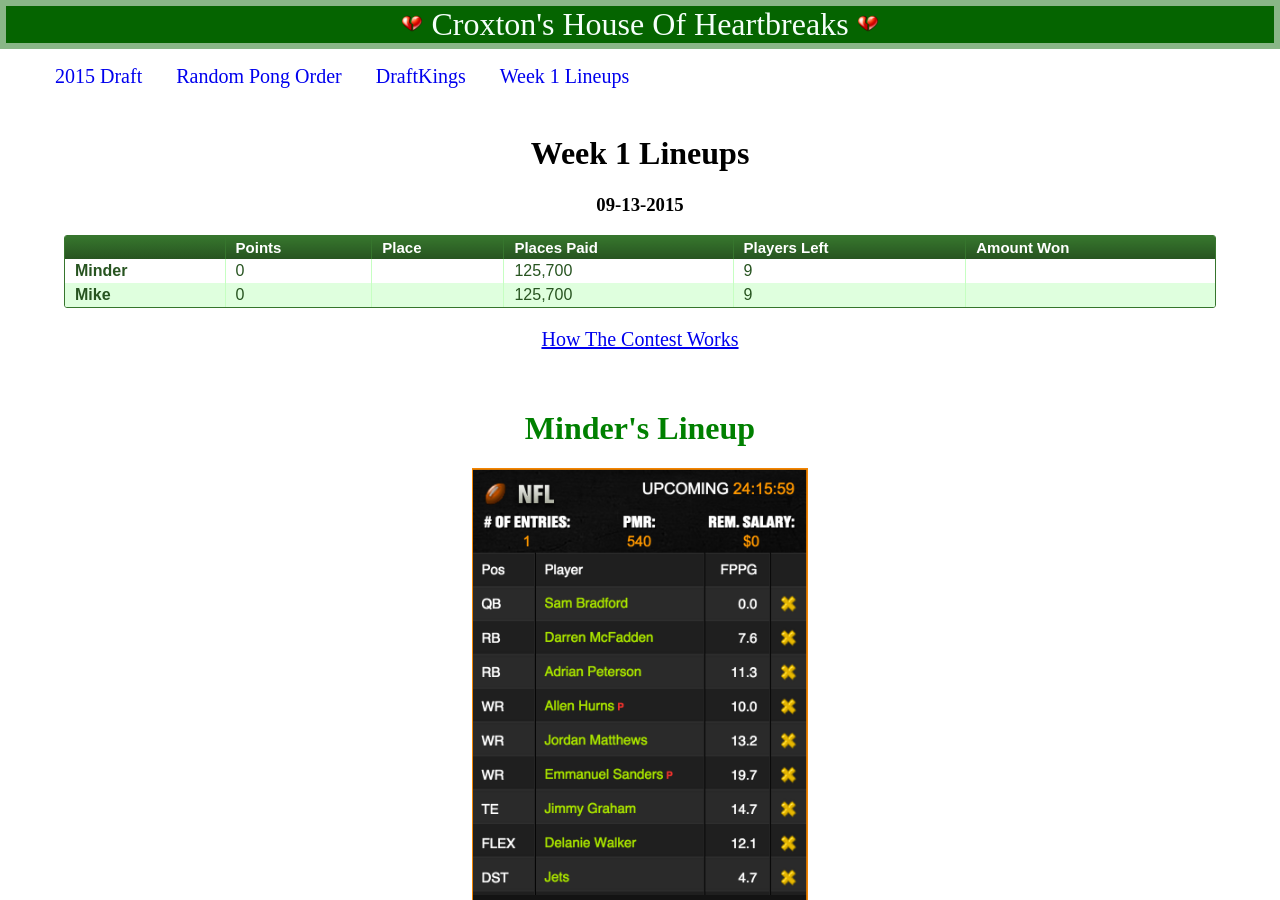
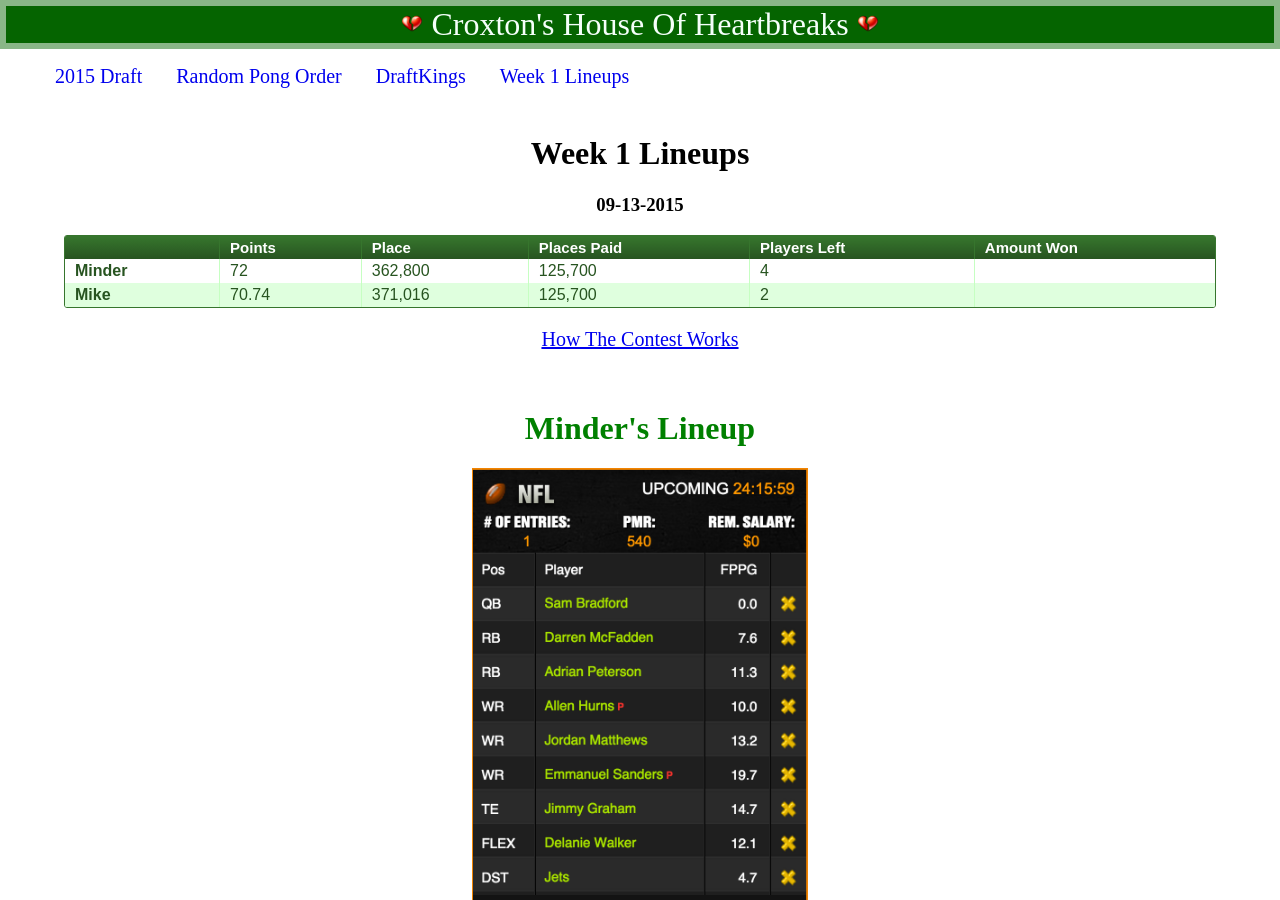
Before and after one commit to fdel15/fdel15.github.io, a Jekyll site: the page built from chohb/draftking-lineups.html, in a window 1280 px wide and 900 px high. Built offline with Jekyll 4.4.1, drawn with Linux system fonts in a browser that asks for light colours.

Commit message:
update stats

```diff
--- a/chohb/draftking-lineups.html
+++ b/chohb/draftking-lineups.html
@@ -22,18 +22,18 @@
     <tbody>
       <tr>
         <td style="font-weight: bold;">Minder</td>
-        <td>0</td>
-        <td></td>
+        <td>72</td>
+        <td>362,800</td>
         <td>125,700</td>
-        <td>9</td>
+        <td>4</td>
         <td></td>
       </tr>
       <tr class="alt">
         <td style="font-weight: bold;">Mike</td>
-        <td>0</td>
-        <td></td>
+        <td>70.74</td>
+        <td>371,016</td>
         <td>125,700</td>
-        <td>9</td>
+        <td>2</td>
         <td></td>
       </tr>
     </tbody>
```
